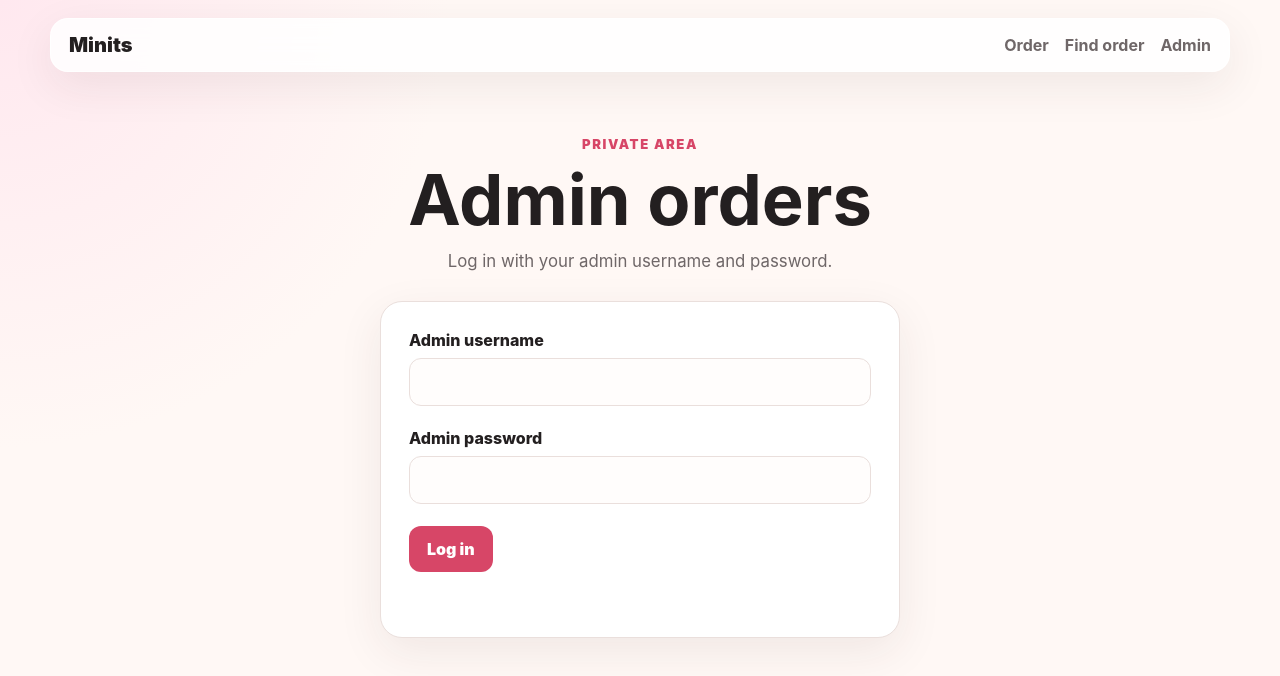
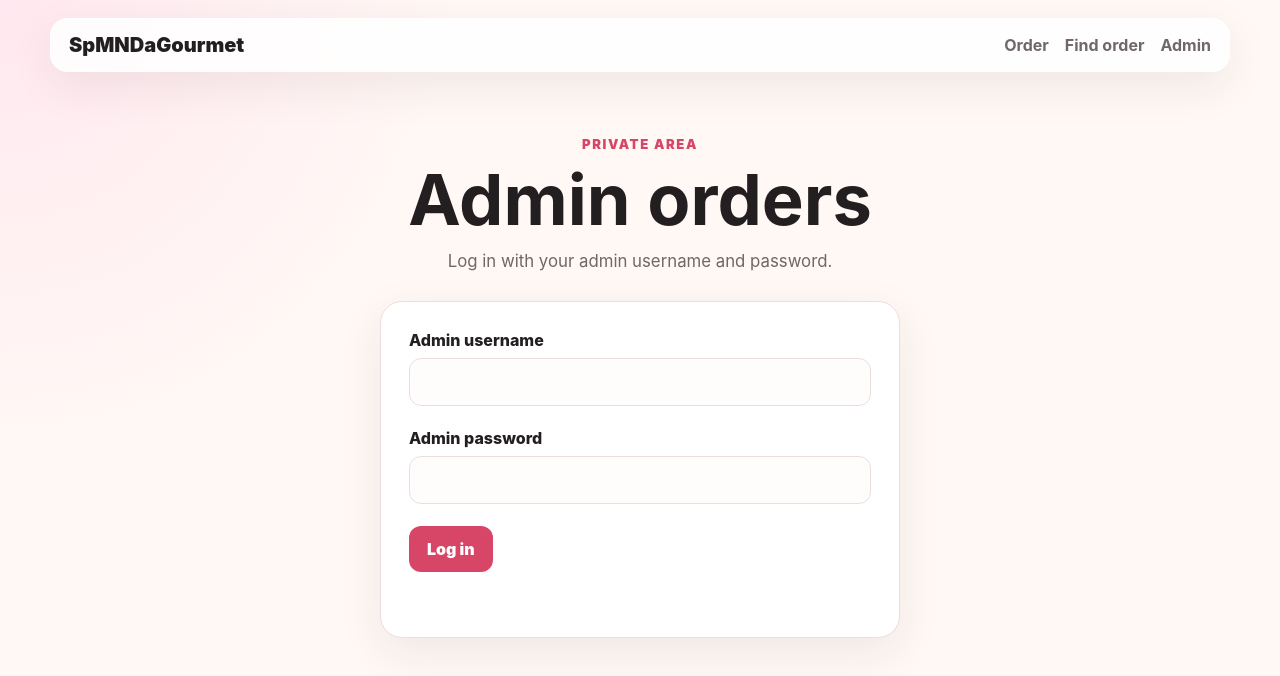
Before and after one commit to IanTheYeetus/SpMNDaGourmet, a website: page public/admin.html in a window 1280 px wide. Drawn offline with Linux system fonts and the light colour scheme; no server answers.

Commit message:
Update admin.html

```diff
--- a/public/admin.html
+++ b/public/admin.html
@@ -3,12 +3,12 @@
 <head>
   <meta charset="UTF-8" />
   <meta name="viewport" content="width=device-width, initial-scale=1.0" />
-  <title>Admin | Minits</title>
+  <title>Admin | SpMNDaGourmet</title>
   <link rel="stylesheet" href="styles.css" />
 </head>
 <body>
   <header class="topbar">
-    <a class="brand" href="/">Minits</a>
+    <a class="brand" href="/">SpMNDaGourmet</a>
     <nav>
       <a href="/">Order</a>
       <a href="/lookup.html">Find order</a>
```
